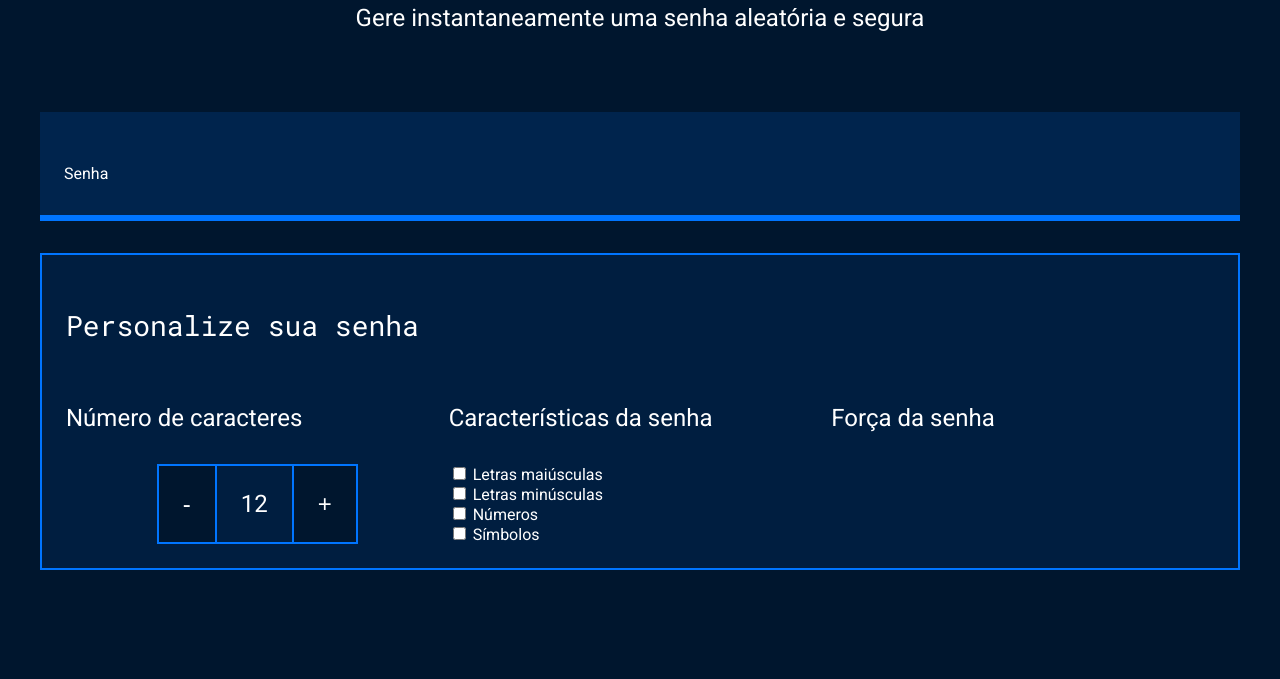
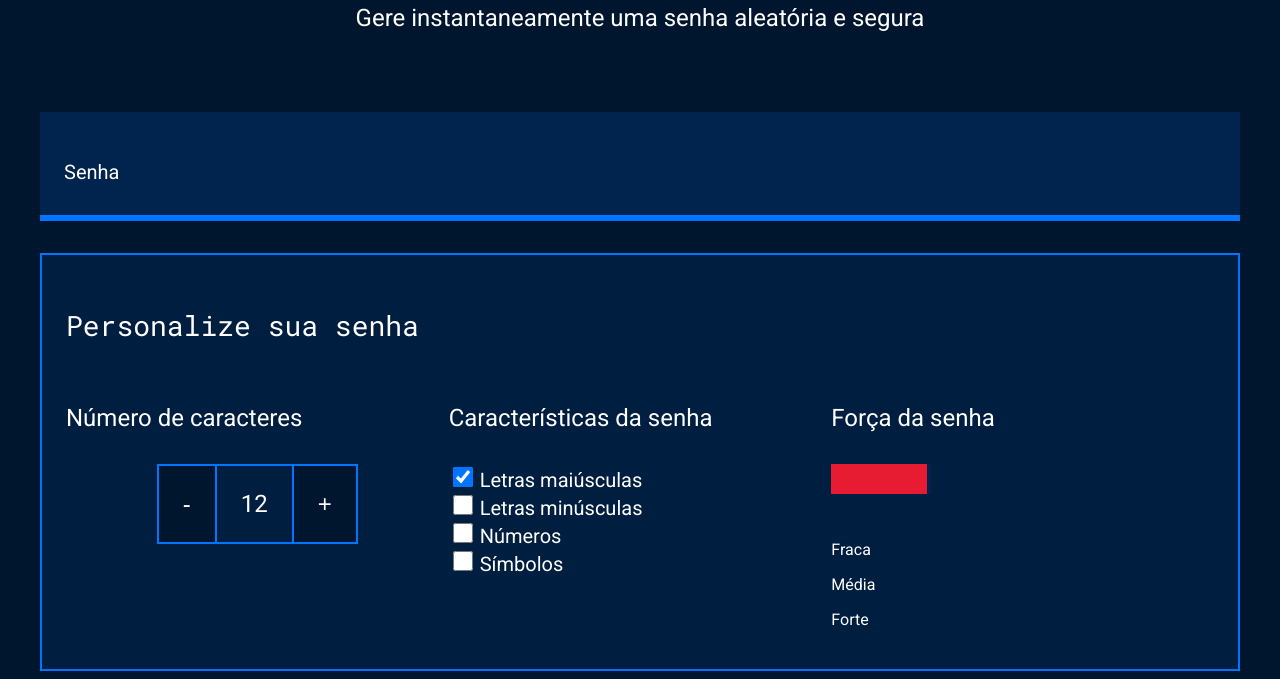
Before and after one commit to MyrianX/js-senhas-seguras, a plain HTML site: page js-senhas-seguras/index.html in a window 1280 px wide. Shown: the part 191-870 px from the top of the page. Before the commit the page ends 800 px from the top, so only its background shows below. Drawn offline with Linux system fonts and the light colour scheme.

Commit message:
progresso do prejeto

```diff
--- a/js-senhas-seguras/index.html
+++ b/js-senhas-seguras/index.html
@@ -33,27 +33,31 @@
                 <div class="parametro-senha">
                     <h4 class="parametro-senha__titulo">Características da senha</h4>
                     <div class="parametro-senha-checkbox">
-                        <input name="maiusculo" type="checkbox">
+                        <input name="maiusculo" type="checkbox" class="checkbox" checked>
                         <label for="maiusculo">Letras maiúsculas</label>
                     </div>
                     <div class="parametro-senha-checkbox">
-                        <input name="minusculo" type="checkbox">
+                        <input name="minusculo" type="checkbox" class="checkbox">
                         <label for="minusculo">Letras minúsculas</label>
                     </div>
                     <div class="parametro-senha-checkbox">
-                        <input name="numero" type="checkbox">
+                        <input name="numero" type="checkbox" class="checkbox">
                         <label for="numero">Números</label>
                     </div>
                     <div class="parametro-senha-checkbox">
-                        <input name="simbolo" type="checkbox">
+                        <input name="simbolo" type="checkbox" class="checkbox">
                         <label for="simbolo">Símbolos</label>
-
                     </div>
-
-
                 </div>
                 <div class="parametro-senha">
                     <h4 class="parametro-senha__titulo">Força da senha</h4>
+                    <div class="barra"></div>
+                    <div class="forca fraca"></div>
+                    <div class="parametro-snhas-textos">
+                        <p>Fraca</p>
+                        <p>Média</p>
+                        <p>Forte</p>
+                    </div>
                 </div>
             </div>
         </div>
--- a/js-senhas-seguras/style.css
+++ b/js-senhas-seguras/style.css
@@ -106,6 +106,45 @@
     font-size: 24px;
 }
 
+label{
+    font-size: 20px;
+}
+
+.checkbox{
+    width: 20px;
+    height: 20px;
+    cursor: pointer;
+}
+
+.barra{
+    background-color: var(--fundo-senha);
+    height: 30px;
+    width: 100px;
+}
+.forca{
+    height: 30px;
+    position: relative;
+    bottom: 30px;
+}
+.fraca{
+    width: 25%;
+    background-color: #e71b32;
+}
+.media{
+    background-color: #faf408;
+    width: 50%;
+}
+.forte{
+    background-color: #00ff85;
+    width: 100%;
+}
+
+.parametro-senha-textos{
+    display: flex;
+    justify-content: space-between;
+}
+
+
 @media screen and (min-width: 768px) {
     .parametro-coluna__senha{
         flex-direction: row;
```
